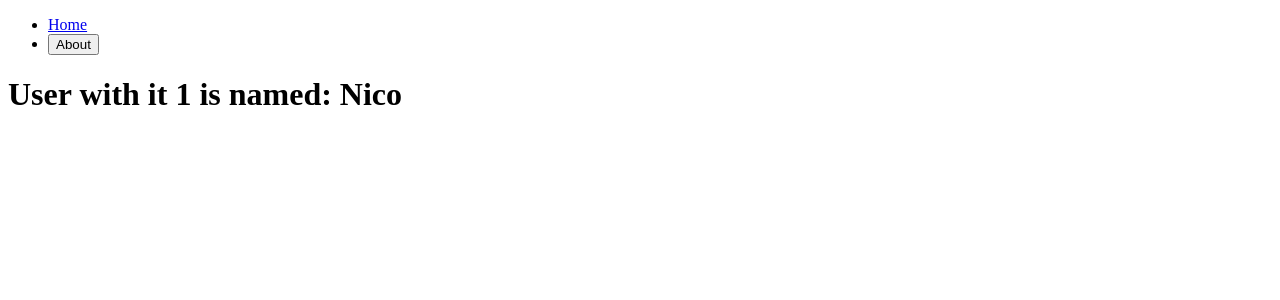
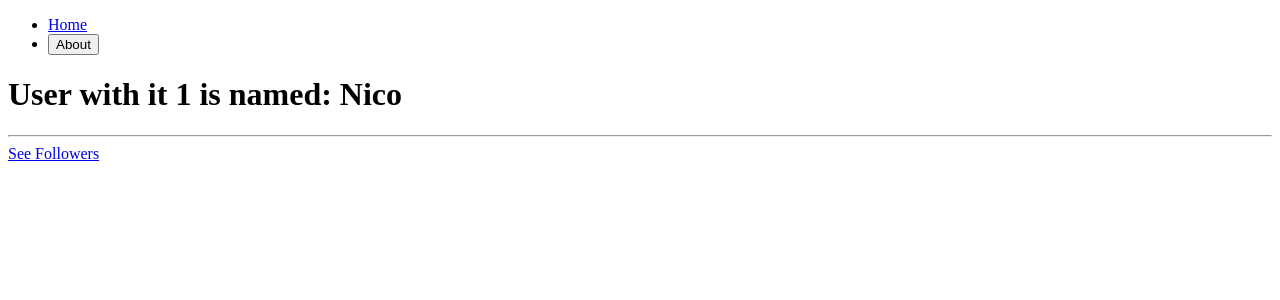
Before and after one commit to WithYourLanguage/resat-master-class, a React (Create React App) app: page /users/1 in a window 1280 px wide. Shown: the top 300 px of the page. Built offline with nearby package versions, Linux system fonts and the light colour scheme.

Commit message:
4.6 Outlet
강의 4.6에서는 Outlet에 대해 배웠다

```diff
--- /dev/null
+++ b/src/screens/users/Followers.tsx
@@ -0,0 +1,5 @@
+function Followers() {
+  return <h1>Followers</h1>;
+}
+
+export default Followers;
--- a/src/screens/users/User.tsx
+++ b/src/screens/users/User.tsx
@@ -1,12 +1,19 @@
 import { useParams } from "react-router-dom";
 import { users } from "../../db";
+import { Outlet } from "react-router-dom";
+import { Link } from "react-router-dom";
 
 function User() {
   const { userId } = useParams();
   return (
-    <h1>
-      User with it {userId} is named: {users[Number(userId) - 1].name}
-    </h1>
+    <div>
+      <h1>
+        User with it {userId} is named: {users[Number(userId) - 1].name}
+      </h1>
+      <hr />
+      <Link to="followers">See Followers</Link>
+      <Outlet />
+    </div>
   );
 }
 
```
Also changed, not shown: src/screens/Router.tsx (+8 -1 lines).
